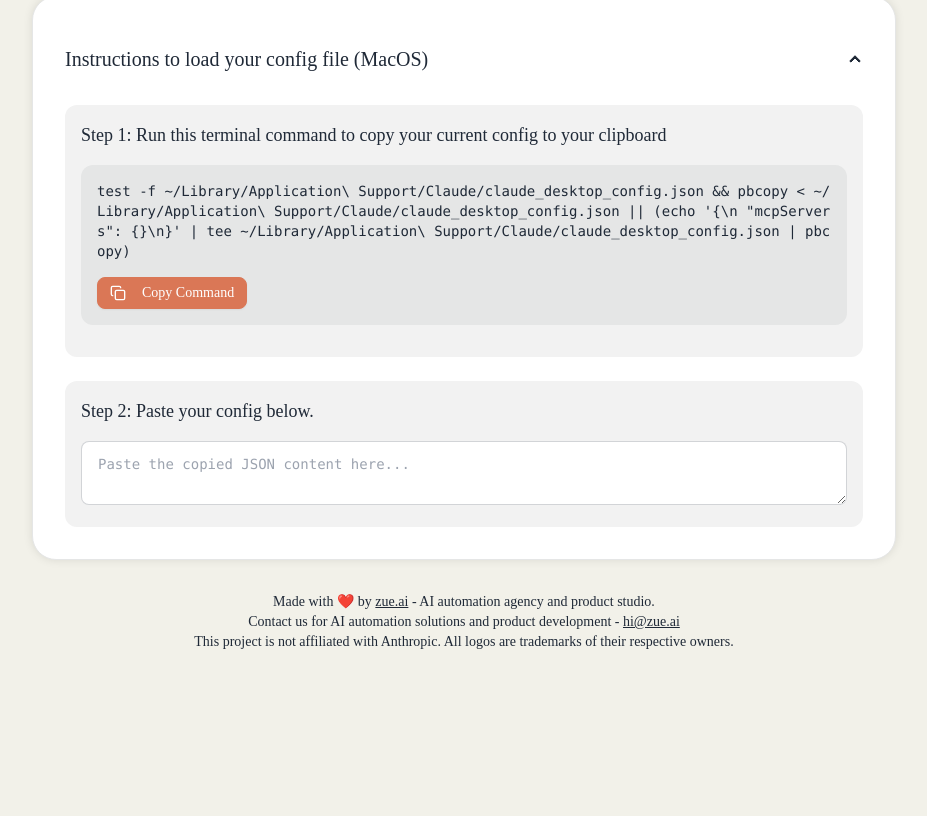
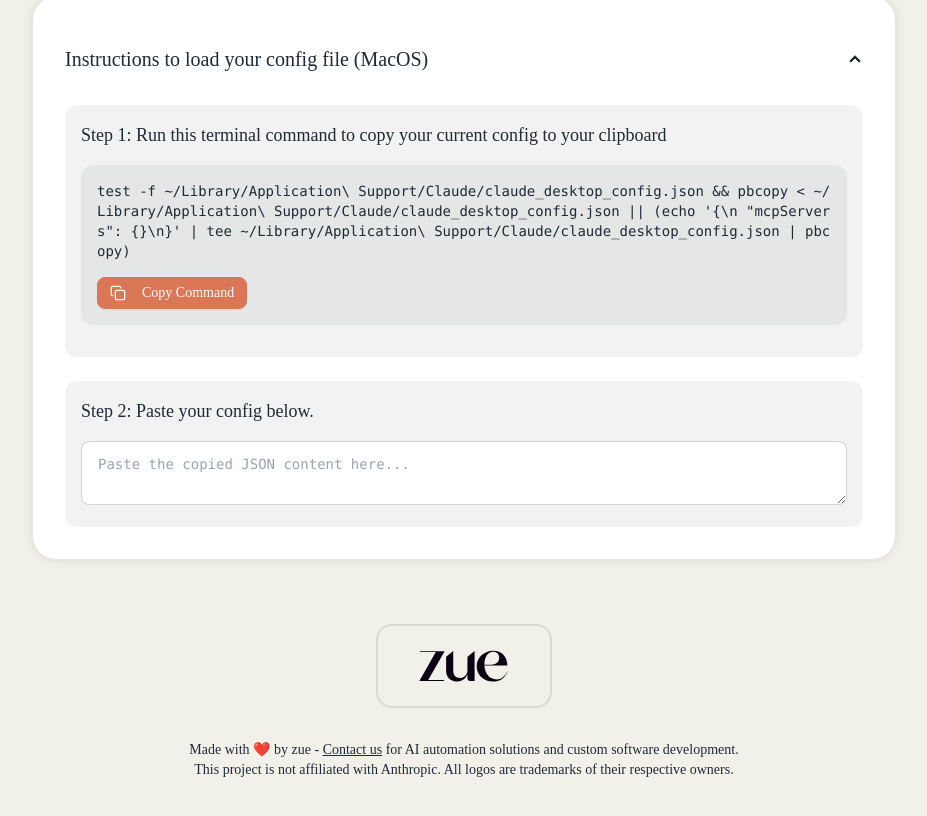
Before and after one commit to zueai/mcp-manager, a React (Vite) app: page / in a window 1280 px wide. Shown: the part 472-1288 px from the top of the page, without its empty margins (176-1103 px from the left). Before the commit the page ends 1172 px from the top, so only its background shows below. Built offline with nearby package versions, Linux system fonts and the light colour scheme; a web font is replaced by a local one.

Commit message:
add zue logo

```diff
--- a/src/App.tsx
+++ b/src/App.tsx
@@ -169,19 +169,25 @@ function App() {
 							</div>
 						)}
 				</div>
+				<div className="flex flex-col items-center mt-16 mb-8">
+					<a href="https://zue.ai" target="_blank" rel="noreferrer">
+						<div className="flex items-center justify-center rounded-2xl p-10 h-16 border-2 border-black/10 hover:bg-primary/20 transition-colors ease-in-out duration-300">
+							<img
+								src="/logo_zue.svg"
+								alt="zue.ai"
+								className="h-8"
+							/>
+						</div>
+					</a>
+				</div>
 				<div className="flex justify-center my-8">
 					<span className="text-sm text-center">
-						Made with ❤️ by{" "}
-						<a href="https://zue.ai" className="link">
-							zue.ai
+						Made with ❤️ by zue -{" "}
+						<a href="mailto:hi@zue.ai" className="link">
+							Contact us
 						</a>{" "}
-						- AI automation agency and product studio.
-						<br />
-						Contact us for AI automation solutions and product
-						development -{" "}
-						<a href="mailto:hi@zue.ai" className="link">
-							hi@zue.ai
-						</a>
+						for AI automation solutions and custom software
+						development.
 						<br />
 						This project is not affiliated with Anthropic. All logos
 						are trademarks of their respective owners.
--- a/src/server-configs.tsx
+++ b/src/server-configs.tsx
@@ -21,7 +21,7 @@ export const SERVER_CONFIGS: Record<string, ServerConfig> = {
 		description: "Search the web with Brave Search API",
 		terminalCommand: "",
 		docsUrl:
-			"https://github.com/modelcontextprotocol/servers/tree/main/src/brave-search",
+			"https://github.com/modelcontextprotocol/servers/tree/main/src/brave-search/README.md",
 		command: "npx",
 		args: ["-y", "@modelcontextprotocol/server-brave-search"],
 		env: { BRAVE_API_KEY: "" }
@@ -39,7 +39,7 @@ export const SERVER_CONFIGS: Record<string, ServerConfig> = {
 		},
 		terminalCommand: "",
 		docsUrl:
-			"https://github.com/modelcontextprotocol/servers/tree/main/src/aws-kb-retrieval"
+			"https://github.com/modelcontextprotocol/servers/tree/main/src/aws-kb-retrieval/README.md"
 	},
 
 	everart: {
@@ -51,7 +51,7 @@ export const SERVER_CONFIGS: Record<string, ServerConfig> = {
 		env: { EVERART_API_KEY: "" },
 		terminalCommand: "",
 		docsUrl:
-			"https://github.com/modelcontextprotocol/servers/tree/main/src/everart"
+			"https://github.com/modelcontextprotocol/servers/tree/main/src/everart/README.md"
 	},
 
 	filesystem: {
@@ -62,7 +62,7 @@ export const SERVER_CONFIGS: Record<string, ServerConfig> = {
 		args: ["-y", "@modelcontextprotocol/server-filesystem", "/Users/"],
 		terminalCommand: "",
 		docsUrl:
-			"https://github.com/modelcontextprotocol/servers/tree/main/src/filesystem"
+			"https://github.com/modelcontextprotocol/servers/tree/main/src/filesystem/README.md"
 	},
 
 	github: {
@@ -99,7 +99,7 @@ export const SERVER_CONFIGS: Record<string, ServerConfig> = {
 		env: { GOOGLE_MAPS_API_KEY: "" },
 		terminalCommand: "",
 		docsUrl:
-			"https://github.com/modelcontextprotocol/servers/tree/main/src/google-maps"
+			"https://github.com/modelcontextprotocol/servers/tree/main/src/google-maps/README.md"
 	},
 
 	memory: {
@@ -110,7 +110,7 @@ export const SERVER_CONFIGS: Record<string, ServerConfig> = {
 		args: ["-y", "@modelcontextprotocol/server-memory"],
 		terminalCommand: "",
 		docsUrl:
-			"https://github.com/modelcontextprotocol/servers/tree/main/src/memory"
+			"https://github.com/modelcontextprotocol/servers/tree/main/src/memory/README.md"
 	},
 
 	postgres: {
@@ -124,7 +124,7 @@ export const SERVER_CONFIGS: Record<string, ServerConfig> = {
 		],
 		terminalCommand: "",
 		docsUrl:
-			"https://github.com/modelcontextprotocol/servers/tree/main/src/postgres"
+			"https://github.com/modelcontextprotocol/servers/tree/main/src/postgres/README.md"
 	},
 
 	puppeteer: {
@@ -134,7 +134,7 @@ export const SERVER_CONFIGS: Record<string, ServerConfig> = {
 		args: ["-y", "@modelcontextprotocol/server-puppeteer"],
 		terminalCommand: "",
 		docsUrl:
-			"https://github.com/modelcontextprotocol/servers/tree/main/src/puppeteer"
+			"https://github.com/modelcontextprotocol/servers/tree/main/src/puppeteer/README.md"
 	},
 
 	"sequential-thinking": {
@@ -145,7 +145,7 @@ export const SERVER_CONFIGS: Record<string, ServerConfig> = {
 		args: ["-y", "@modelcontextprotocol/server-sequential-thinking"],
 		terminalCommand: "",
 		docsUrl:
-			"https://github.com/modelcontextprotocol/servers/tree/main/src/sequentialthinking"
+			"https://github.com/modelcontextprotocol/servers/tree/main/src/sequentialthinking/README.md"
 	},
 
 	slack: {
@@ -160,7 +160,7 @@ export const SERVER_CONFIGS: Record<string, ServerConfig> = {
 		},
 		terminalCommand: "",
 		docsUrl:
-			"https://github.com/modelcontextprotocol/servers/tree/main/src/slack"
+			"https://github.com/modelcontextprotocol/servers/tree/main/src/slack/README.md"
 	},
 
 	sqlite: {
@@ -177,6 +177,6 @@ export const SERVER_CONFIGS: Record<string, ServerConfig> = {
 		],
 		terminalCommand: "",
 		docsUrl:
-			"https://github.com/modelcontextprotocol/servers/tree/main/src/sqlite"
+			"https://github.com/modelcontextprotocol/servers/tree/main/src/sqlite/README.md"
 	}
 }
```
Also changed, not shown: public/logo_zue.svg (added).
